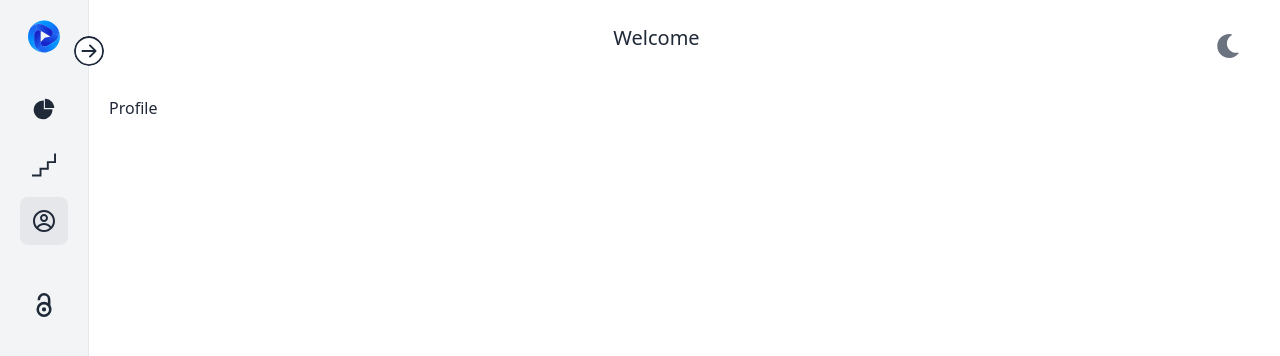
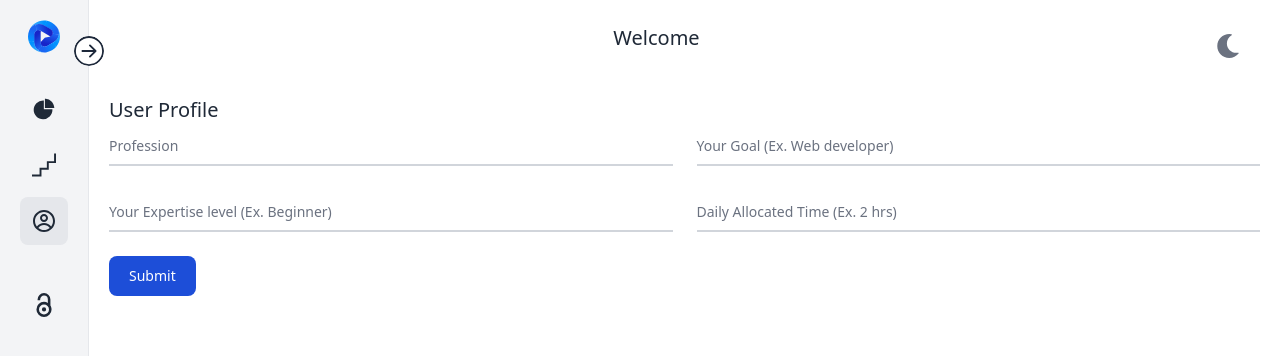
Before and after one commit to Malik-Idrees/gq_frontend, a React (Create React App) app: page /profile in a window 1280 px wide. Shown: the top 356 px of the page. Built offline with nearby package versions, Linux system fonts and the light colour scheme.

Commit message:
create profile

```diff
--- a/public/index.html
+++ b/public/index.html
@@ -1,14 +1,12 @@
 <!DOCTYPE html>
 <html lang="en">
+
   <head>
     <meta charset="utf-8" />
     <link rel="icon" href="%PUBLIC_URL%/favicon.ico" />
     <meta name="viewport" content="width=device-width, initial-scale=1" />
     <meta name="theme-color" content="#000000" />
-    <meta
-      name="description"
-      content="Web site created using create-react-app"
-    />
+    <meta name="description" content="Web site created using create-react-app" />
     <link rel="apple-touch-icon" href="%PUBLIC_URL%/logo192.png" />
     <!--
       manifest.json provides metadata used when your web app is installed on a
@@ -24,8 +22,9 @@
       work correctly both with client-side routing and a non-root public URL.
       Learn how to configure a non-root public URL by running `npm run build`.
     -->
-    <title>React App</title>
+    <title>Goal Quest</title>
   </head>
+
   <body>
     <noscript>You need to enable JavaScript to run this app.</noscript>
     <div id="root"></div>
@@ -40,4 +39,5 @@
       To create a production bundle, use `npm run build` or `yarn build`.
     -->
   </body>
+
 </html>
--- a/src/pages/Profile.js
+++ b/src/pages/Profile.js
@@ -1,7 +1,103 @@
-import React from 'react'
+import React, { useState } from 'react'
 
 const Profile = () => {
-    return <div className='dark:text-gray-50'>Profile</div>
+    const [profession, setProfession] = useState('')
+    const [goalToAchieve, setGoalToAchieve] = useState('')
+    const [expertiseLevel, setexpertiseLevel] = useState('')
+    const [dailyTime, setdailyTime] = useState('')
+
+    return (
+        <div className='dark:text-gray-50'>
+            <span className='text-xl font-medium whitespace-nowrap dark:text-white'>
+                User Profile
+            </span>
+            <form>
+                <div className='grid xl:grid-cols-2 xl:gap-6'>
+                    <div className='relative z-0 w-full mb-6 group'>
+                        <input
+                            type='text'
+                            name='profession'
+                            id='user_profession'
+                            value={profession}
+                            className='block py-2.5 px-0 w-full text-sm text-gray-900 bg-transparent border-0 border-b-2 border-gray-300 appearance-none dark:text-white dark:border-gray-600 dark:focus:border-blue-500 focus:outline-none focus:ring-0 focus:border-blue-600 peer'
+                            placeholder=' '
+                            required=''
+                            onChange={(e) => setProfession(e.target.value)}
+                        />
+                        <label
+                            htmlFor='user_profession'
+                            className='peer-focus:font-medium absolute text-sm text-gray-500 dark:text-gray-400 duration-300 transform -translate-y-6 scale-75 top-3 -z-10 origin-[0] peer-focus:left-0 peer-focus:text-blue-600 peer-focus:dark:text-blue-500 peer-placeholder-shown:scale-100 peer-placeholder-shown:translate-y-0 peer-focus:scale-75 peer-focus:-translate-y-6'
+                        >
+                            Profession
+                        </label>
+                    </div>
+                    <div className='relative z-0 w-full mb-6 group'>
+                        <input
+                            type='text'
+                            name='profession'
+                            id='user_profession'
+                            value={goalToAchieve}
+                            className='block py-2.5 px-0 w-full text-sm text-gray-900 bg-transparent border-0 border-b-2 border-gray-300 appearance-none dark:text-white dark:border-gray-600 dark:focus:border-blue-500 focus:outline-none focus:ring-0 focus:border-blue-600 peer'
+                            placeholder=' '
+                            required=''
+                            onChange={(e) => setGoalToAchieve(e.target.value)}
+                        />
+                        <label
+                            htmlFor='user_profession'
+                            className='peer-focus:font-medium absolute text-sm text-gray-500 dark:text-gray-400 duration-300 transform -translate-y-6 scale-75 top-3 -z-10 origin-[0] peer-focus:left-0 peer-focus:text-blue-600 peer-focus:dark:text-blue-500 peer-placeholder-shown:scale-100 peer-placeholder-shown:translate-y-0 peer-focus:scale-75 peer-focus:-translate-y-6'
+                        >
+                            Your Goal (Ex. Web developer)
+                        </label>
+                    </div>
+                </div>
+                <div className='grid xl:grid-cols-2 xl:gap-6'>
+                    <div className='relative z-0 w-full mb-6 group'>
+                        <input
+                            type='tel'
+                            pattern='[0-9]{3}-[0-9]{3}-[0-9]{4}'
+                            name='expertiseLevel'
+                            id='user_expertise'
+                            value={expertiseLevel}
+                            className='block py-2.5 px-0 w-full text-sm text-gray-900 bg-transparent border-0 border-b-2 border-gray-300 appearance-none dark:text-white dark:border-gray-600 dark:focus:border-blue-500 focus:outline-none focus:ring-0 focus:border-blue-600 peer'
+                            placeholder=' '
+                            required=''
+                            onChange={(e) => setexpertiseLevel(e.target.value)}
+                        />
+                        <label
+                            htmlFor='user_expertise'
+                            className='peer-focus:font-medium absolute text-sm text-gray-500 dark:text-gray-400 duration-300 transform -translate-y-6 scale-75 top-3 -z-10 origin-[0] peer-focus:left-0 peer-focus:text-blue-600 peer-focus:dark:text-blue-500 peer-placeholder-shown:scale-100 peer-placeholder-shown:translate-y-0 peer-focus:scale-75 peer-focus:-translate-y-6'
+                        >
+                            Your Expertise level (Ex. Beginner)
+                        </label>
+                    </div>
+                    <div className='relative z-0 w-full mb-6 group'>
+                        <input
+                            type='text'
+                            name='floating_company'
+                            id='user_daily_time_hrs'
+                            value={dailyTime}
+                            className='block py-2.5 px-0 w-full text-sm text-gray-900 bg-transparent border-0 border-b-2 border-gray-300 appearance-none dark:text-white dark:border-gray-600 dark:focus:border-blue-500 focus:outline-none focus:ring-0 focus:border-blue-600 peer'
+                            placeholder=' '
+                            required=''
+                            onChange={(e) => setdailyTime(e.target.value)}
+                        />
+                        <label
+                            htmlFor='user_daily_time_hrs'
+                            className='peer-focus:font-medium absolute text-sm text-gray-500 dark:text-gray-400 duration-300 transform -translate-y-6 scale-75 top-3 -z-10 origin-[0] peer-focus:left-0 peer-focus:text-blue-600 peer-focus:dark:text-blue-500 peer-placeholder-shown:scale-100 peer-placeholder-shown:translate-y-0 peer-focus:scale-75 peer-focus:-translate-y-6'
+                        >
+                            Daily Allocated Time (Ex. 2 hrs)
+                        </label>
+                    </div>
+                </div>
+                <button
+                    type='submit'
+                    className='text-white bg-blue-700 hover:bg-blue-800 focus:ring-4 focus:outline-none focus:ring-blue-300 font-medium rounded-lg text-sm w-full sm:w-auto px-5 py-2.5 text-center dark:bg-blue-600 dark:hover:bg-blue-700 dark:focus:ring-blue-800'
+                >
+                    Submit
+                </button>
+            </form>
+        </div>
+    )
 }
 
 export default Profile
```
Also changed, not shown: 1 other file (tests, documents, lock files or other folders).
